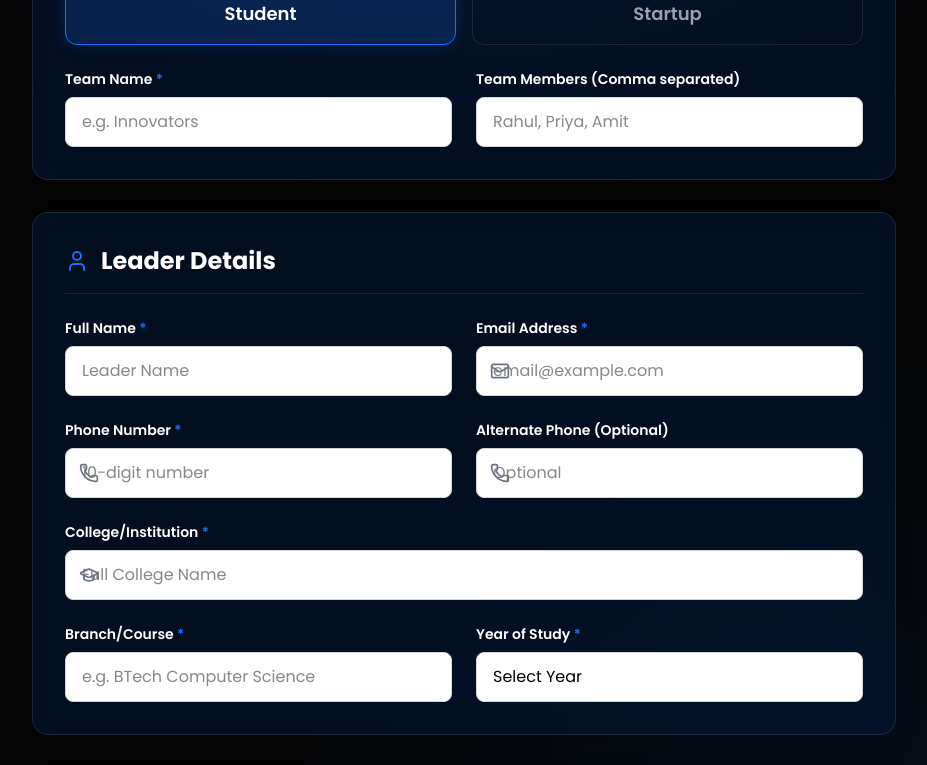
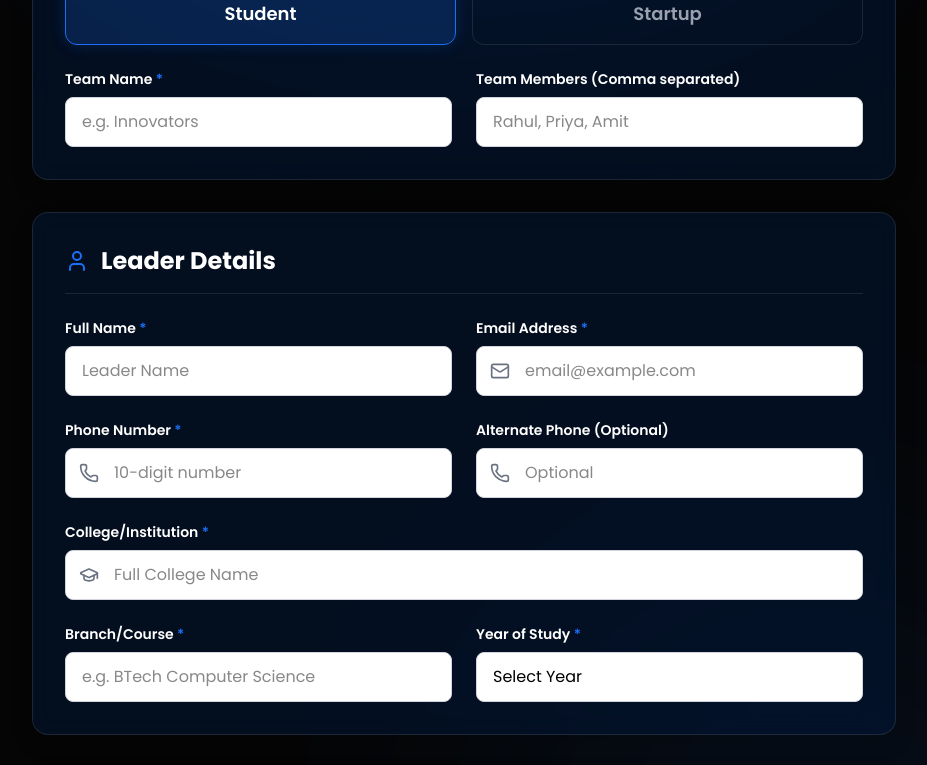
Before and after one commit to Relvixx/Eurekha_Registration_Form, a Next.js app: page /register-now in a window 1280 px wide. Shown: the part 431-1196 px from the top of the page, without its empty margins (176-1103 px from the left). Built offline with nearby package versions, Linux system fonts and the light colour scheme.

Commit message:
Fix icon overlap by forcing padding with important

```diff
--- a/src/components/short-form/ImmediateRegistrationForm.tsx
+++ b/src/components/short-form/ImmediateRegistrationForm.tsx
@@ -179,7 +179,7 @@ export default function ImmediateRegistrationForm() {
                   name="leadEmail"
                   control={control}
                   render={({ field }) => (
-                    <input {...field} type="email" className={`glass-input w-full py-3.5 pr-3.5 pl-12 rounded-xl text-white transition-all focus:outline-none focus:ring-2 focus:ring-[#1A6FF5]/50 focus:border-[#1A6FF5] ${errors.leadEmail ? 'border-[#FF253A]' : 'border-white/10'}`} placeholder="email@example.com" />
+                    <input {...field} type="email" className={`glass-input w-full py-3.5 pr-3.5 !pl-12 rounded-xl text-white transition-all focus:outline-none focus:ring-2 focus:ring-[#1A6FF5]/50 focus:border-[#1A6FF5] ${errors.leadEmail ? 'border-[#FF253A]' : 'border-white/10'}`} placeholder="email@example.com" />
                   )}
                 />
               </div>
@@ -194,7 +194,7 @@ export default function ImmediateRegistrationForm() {
                   name="leadPhone"
                   control={control}
                   render={({ field }) => (
-                    <input {...field} type="tel" className={`glass-input w-full py-3.5 pr-3.5 pl-12 rounded-xl text-white transition-all focus:outline-none focus:ring-2 focus:ring-[#1A6FF5]/50 focus:border-[#1A6FF5] ${errors.leadPhone ? 'border-[#FF253A]' : 'border-white/10'}`} placeholder="10-digit number" />
+                    <input {...field} type="tel" className={`glass-input w-full py-3.5 pr-3.5 !pl-12 rounded-xl text-white transition-all focus:outline-none focus:ring-2 focus:ring-[#1A6FF5]/50 focus:border-[#1A6FF5] ${errors.leadPhone ? 'border-[#FF253A]' : 'border-white/10'}`} placeholder="10-digit number" />
                   )}
                 />
               </div>
@@ -209,7 +209,7 @@ export default function ImmediateRegistrationForm() {
                   name="leadAltPhone"
                   control={control}
                   render={({ field }) => (
-                    <input {...field} type="tel" className={`glass-input w-full py-3.5 pr-3.5 pl-12 rounded-xl text-white transition-all focus:outline-none focus:ring-2 focus:ring-[#1A6FF5]/50 focus:border-[#1A6FF5] ${errors.leadAltPhone ? 'border-[#FF253A]' : 'border-white/10'}`} placeholder="Optional" />
+                    <input {...field} type="tel" className={`glass-input w-full py-3.5 pr-3.5 !pl-12 rounded-xl text-white transition-all focus:outline-none focus:ring-2 focus:ring-[#1A6FF5]/50 focus:border-[#1A6FF5] ${errors.leadAltPhone ? 'border-[#FF253A]' : 'border-white/10'}`} placeholder="Optional" />
                   )}
                 />
               </div>
@@ -224,7 +224,7 @@ export default function ImmediateRegistrationForm() {
                   name="leadCollege"
                   control={control}
                   render={({ field }) => (
-                    <input {...field} className={`glass-input w-full py-3.5 pr-3.5 pl-12 rounded-xl text-white transition-all focus:outline-none focus:ring-2 focus:ring-[#1A6FF5]/50 focus:border-[#1A6FF5] ${errors.leadCollege ? 'border-[#FF253A]' : 'border-white/10'}`} placeholder="Full College Name" />
+                    <input {...field} className={`glass-input w-full py-3.5 pr-3.5 !pl-12 rounded-xl text-white transition-all focus:outline-none focus:ring-2 focus:ring-[#1A6FF5]/50 focus:border-[#1A6FF5] ${errors.leadCollege ? 'border-[#FF253A]' : 'border-white/10'}`} placeholder="Full College Name" />
                   )}
                 />
               </div>
```
